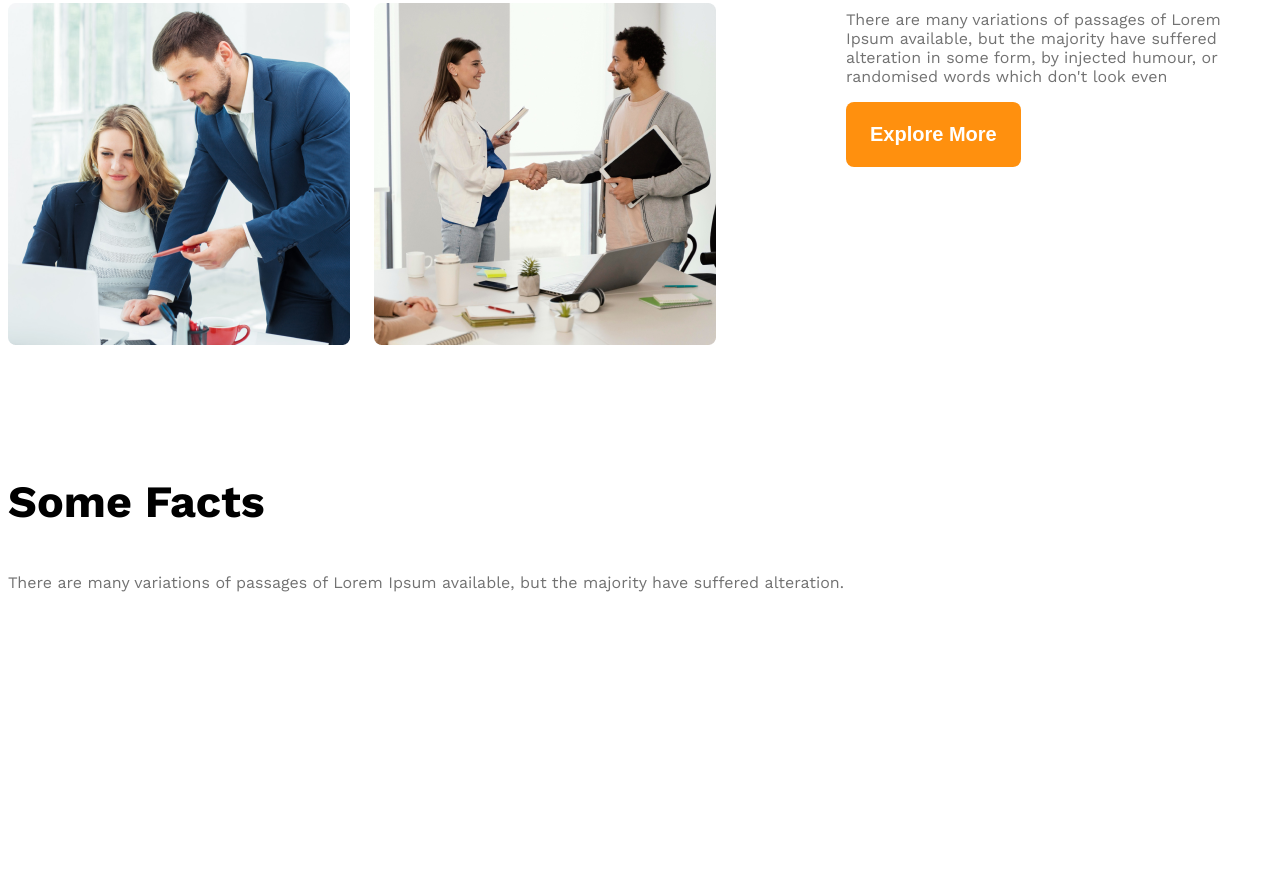
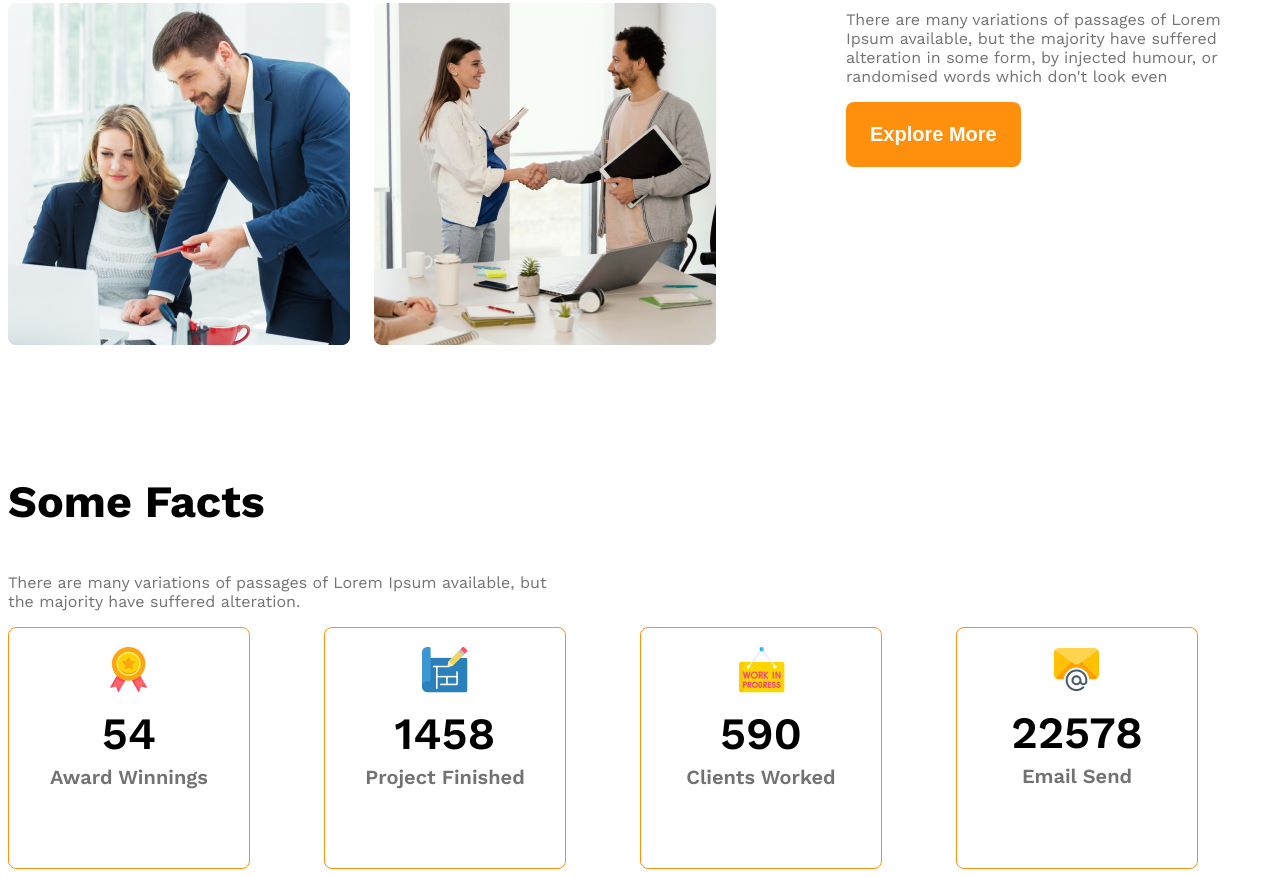
Before and after one commit to pirate-jimbo/g3-architects-responsive, a plain HTML site: page index.html in a window 1280 px wide. Shown: the part 1679-2556 px from the top of the page. Before the commit the page ends 2452 px from the top, so only its background shows below. Drawn offline with nearby package versions, Linux system fonts and the light colour scheme.

Commit message:
fact container

```diff
--- a/index.html
+++ b/index.html
@@ -26,7 +26,8 @@
                 <h1 class="banner-title">Brand New
                     Group of Architects
                 </h1>
-                <p class="banner-description text-light-gray">There are many variations of passages of Lorem Ipsum available, but the
+                <p class="banner-description text-light-gray">There are many variations of passages of Lorem Ipsum
+                    available, but the
                     majority have suffered alteration in some form, by injected humour, or randomised words which don't
                     look even</p>
 
@@ -47,8 +48,11 @@
 
             </div>
             <div class="our-features">
-                <h3 class="section-title"><span class="text-light-gray" id="quick-list">Quick list</span> <span id="pf-our">of Our</span> <span class="text-primary" id="features">Features</span></h3>
-                <p class="feature-description text-light-gray">There are many variations of passages of Lorem Ipsum available, but the majority have suffered alteration in some form, by injected humour, or randomised words which don't look even</p>
+                <h3 class="section-title"><span class="text-light-gray" id="quick-list">Quick list</span> <span
+                        id="pf-our">of Our</span> <span class="text-primary" id="features">Features</span></h3>
+                <p class="feature-description text-light-gray">There are many variations of passages of Lorem Ipsum
+                    available, but the majority have suffered alteration in some form, by injected humour, or randomised
+                    words which don't look even</p>
                 <button class="btn-primary">Explore More</button>
             </div>
 
@@ -60,28 +64,37 @@
 
         <section class="some-facts">
             <h3 class="section-title">Some Facts</h3>
-            <p class="text-light-gray">There are many variations of passages of Lorem Ipsum available, but the majority have suffered alteration.</p>
+            <p class="text-light-gray fact-description">There are many variations of passages of Lorem Ipsum available, but the majority
+                have suffered alteration.</p>
 
             <div class="facts-container">
-                <div class="fact">
-                    <img src="" alt="" class="fact-icon">
-                    <h4 class="fact-number"></h4>
-                    <h5 class="fact-name"></h5>
+                <div class="fact-card display-flex">
+                    <div>
+                        <img src="images/icons/ribon.png" alt="" class="fact-icon">
+                        <h4 class="fact-number">54</h4>
+                        <h5 class="fact-name">Award Winnings</h5>
+                    </div>
                 </div>
-                <div class="fact">
-                    <img src="" alt="" class="fact-icon">
-                    <h4 class="fact-number"></h4>
-                    <h5 class="fact-name"></h5>
+                <div class="fact-card display-flex">
+                    <div>
+                        <img src="images/icons/projects.png" alt="" class="fact-icon">
+                        <h4 class="fact-number">1458</h4>
+                        <h5 class="fact-name">Project Finished</h5>
+                    </div>
                 </div>
-                <div class="fact">
-                    <img src="" alt="" class="fact-icon">
-                    <h4 class="fact-number"></h4>
-                    <h5 class="fact-name"></h5>
+                <div class="fact-card display-flex">
+                    <div>
+                        <img src="images/icons/customers.png" alt="" class="fact-icon">
+                        <h4 class="fact-number">590</h4>
+                        <h5 class="fact-name">Clients Worked</h5>
+                    </div>
                 </div>
-                <div class="fact">
-                    <img src="" alt="" class="fact-icon">
-                    <h4 class="fact-number"></h4>
-                    <h5 class="fact-name"></h5>
+                <div class="fact-card display-flex">
+                    <div>
+                        <img src="images/icons/email.png" alt="" class="fact-icon">
+                        <h4 class="fact-number">22578</h4>
+                        <h5 class="fact-name">Email Send</h5>
+                    </div>
                 </div>
             </div>
         </section>
--- a/styles/styles.css
+++ b/styles/styles.css
@@ -115,6 +115,36 @@ main > section{
 #quick-list{
   font-weight: 500;
 }
+/* Fact Styles */
+.facts-container{
+  display: grid;
+  grid-template-columns: repeat(4, 1fr);
+}
+.fact-card{
+  border: 1px solid #ff900e;
+  width: 240px;
+  height: 240px;
+  border-radius: 8px;
+  text-align: center;
+  align-items: center;
+  justify-content: center;
+}
+.fact-number{
+  font-size: 2.8rem;
+  font-weight: 600;
+  margin-top: 10px;
+  margin-bottom: 5px;
+}
+.fact-name{
+  font-size: 1.25rem;
+  font-weight: 600;
+  margin-top: 0px;
+  margin-bottom: 60px;
+  color: #727272;
+}
+.fact-description{
+  max-width: 540px;
+}
 
 /* responsive media query */
 @media screen and (max-width: 576px) {
@@ -124,11 +154,17 @@ main > section{
   .teams {
     flex-direction: column;
   }
-  .team-img-container{
+  .team-img-container,
+  .facts-container{
     grid-template-columns: repeat(1, 1fr);
   }
   .our-features{
     margin-left: 20px;
+  }
+
+  .facts-container{
+    justify-items: center;
+    gap: 24px;
   }
 
 }
```
